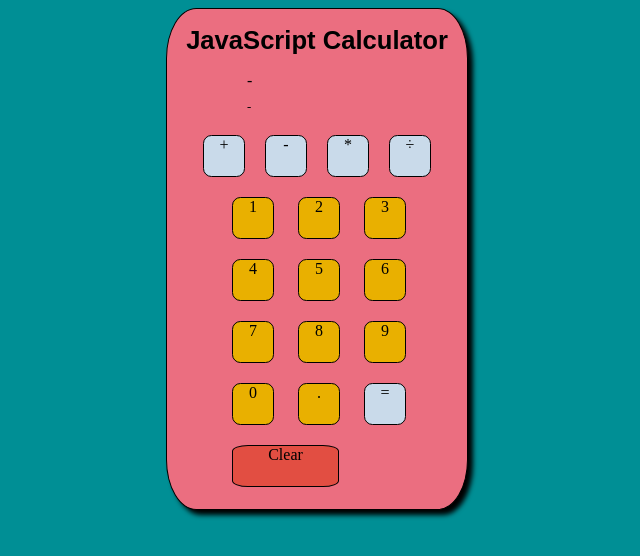
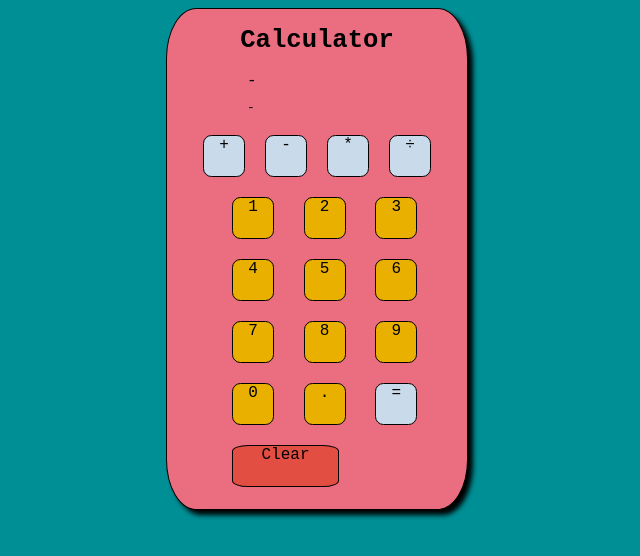
Before and after one commit to joshamore/javascript_calculator, a plain HTML site: page index.html in a window 1280 px wide. Shown: the whole page, without its empty margins (323-963 px from the left). Drawn offline with Linux system fonts and the light colour scheme.

Commit message:
updated font

```diff
--- a/index.html
+++ b/index.html
@@ -1,12 +1,13 @@
 <html>
 <head>
     <link rel="stylesheet" type="text/css" href="styles.css">
+    <link href="https://fonts.googleapis.com/css?family=Roboto+Mono" rel="stylesheet">
 </head>
 
 <body>
 <div id="calculatorBody">
     <div id="calcHeader">
-        <h1>JavaScript Calculator</h1>
+        <h1>Calculator</h1>
     </div>
 
     <div id="numberDisplay" class="numDisplay">-</div>
--- a/styles.css
+++ b/styles.css
@@ -7,6 +7,7 @@ Body
 ******************************/
 body {
     background-color: #008F95;
+    font-family: "Robot Mono", monospace;
 }
 
 
@@ -24,9 +25,8 @@ Calculator
     box-shadow: 5px 5px 5px #000000;
 }
 #calcHeader {
-    font-size: 0.8em;
     text-align: center;
-    font-family: sans-serif;
+    font-size: 0.8rem;
 }
 
 
```
